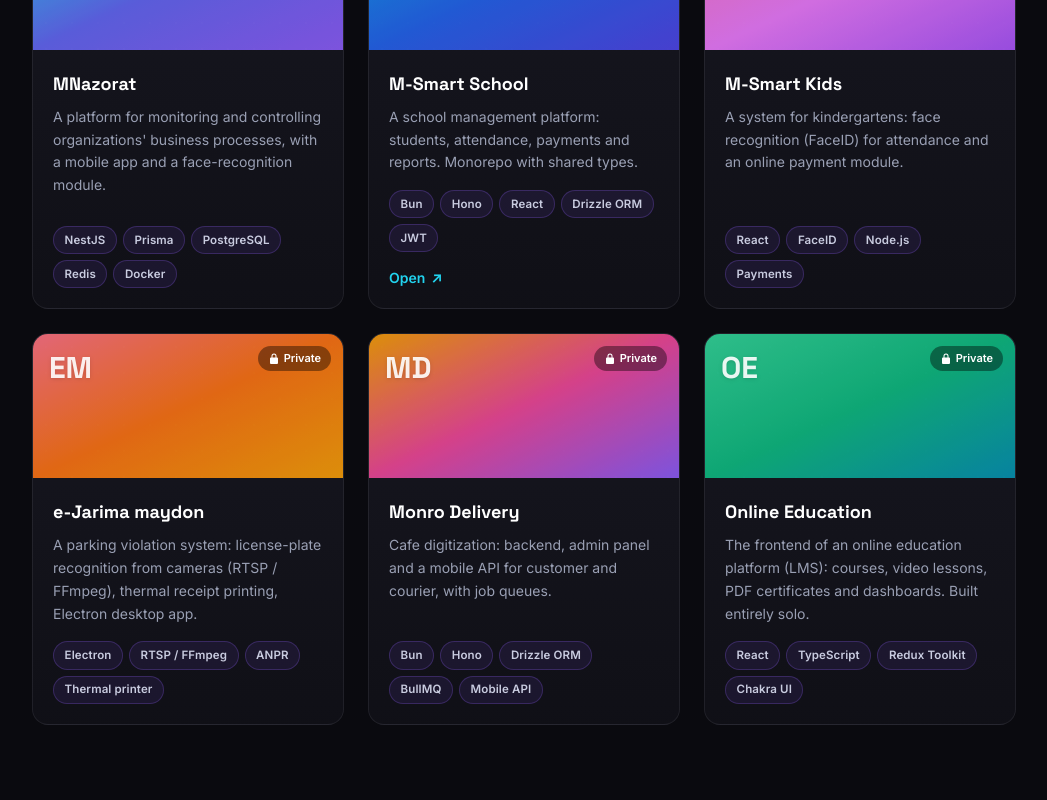
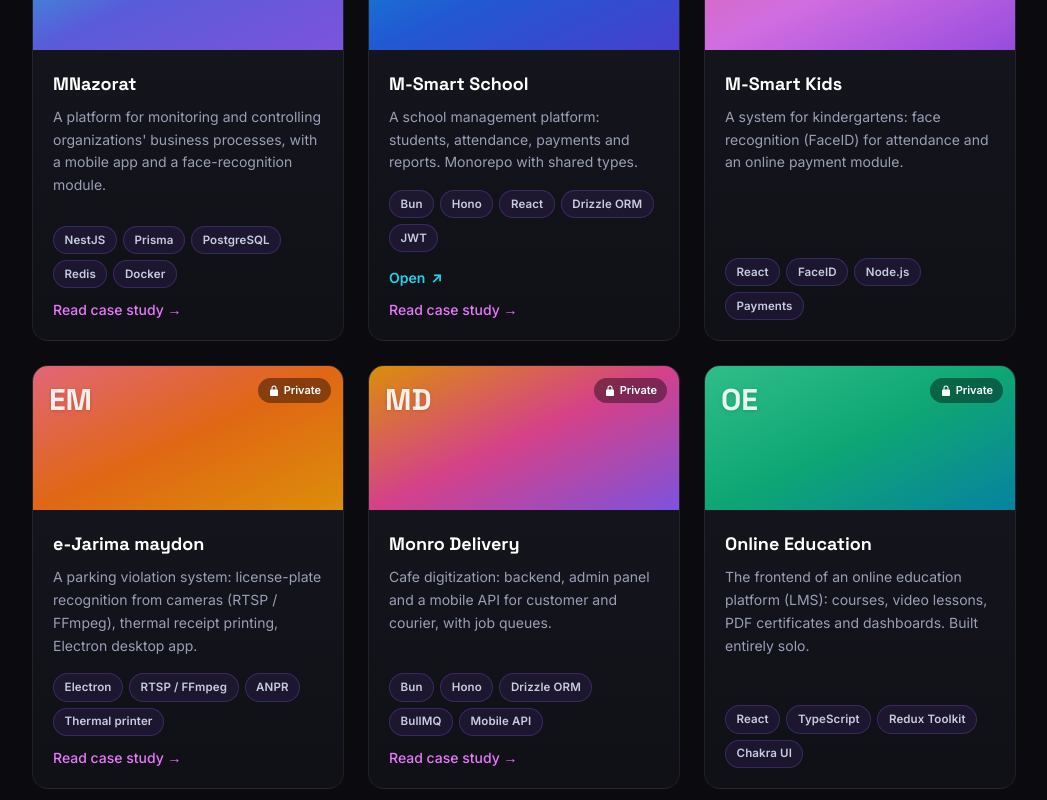
Before and after one commit to madrimovDev/portfolio-next, a Next.js app: page /en in a window 1280 px wide. Shown: the part 3379-4179 px from the top of the page, without its empty margins (116-1163 px from the left). Built offline with nearby package versions, Linux system fonts and the light colour scheme.

Commit message:
feat(portfolio): link cards with caseStudy to detail page
Co-Authored-By: Claude Opus 4.8 (1M context) <noreply@anthropic.com>

```diff
--- a/src/components/portfolio/portfolio-card.tsx
+++ b/src/components/portfolio/portfolio-card.tsx
@@ -1,5 +1,6 @@
 import Link from "next/link";
 import { Dict } from "~/dict";
+import { Lang } from "~/types";
 
 const GRADIENTS: Record<string, string> = {
 	aurora: "from-[#22d3ee] via-[#6366f1] to-[#8b5cf6]",
@@ -14,9 +15,11 @@ const GRADIENTS: Record<string, string> = {
 export default function PortfolioCard({
 	project,
 	ui,
+	lang,
 }: {
 	project: Dict["Index"]["portfolio"]["projects"][number];
 	ui: Dict["Index"]["ui"];
+	lang: Lang;
 }) {
 	const grad = GRADIENTS[project.gradient] ?? GRADIENTS.aurora;
 	const initials = project.title
@@ -78,6 +81,15 @@ export default function PortfolioCard({
 						<span aria-hidden>↗</span>
 					</Link>
 				) : null}
+
+				{project.caseStudy && (
+					<Link
+						href={`/${lang}/case-studies/${project.slug}`}
+						className="mt-3 inline-block text-sm font-medium text-accent-fuchsia"
+					>
+						{ui.caseStudy} →
+					</Link>
+				)}
 			</div>
 		</div>
 	);
--- a/src/components/portfolio/portfolio.tsx
+++ b/src/components/portfolio/portfolio.tsx
@@ -31,7 +31,7 @@ export default async function Portfolio({
 				<div className="mt-10 grid gap-6 sm:grid-cols-2 lg:grid-cols-3">
 					{projects.map((project, i) => (
 						<Reveal key={project.title} delay={(i % 3) * 90}>
-							<PortfolioCard project={project} ui={ui} />
+							<PortfolioCard project={project} ui={ui} lang={lang} />
 						</Reveal>
 					))}
 				</div>
```
